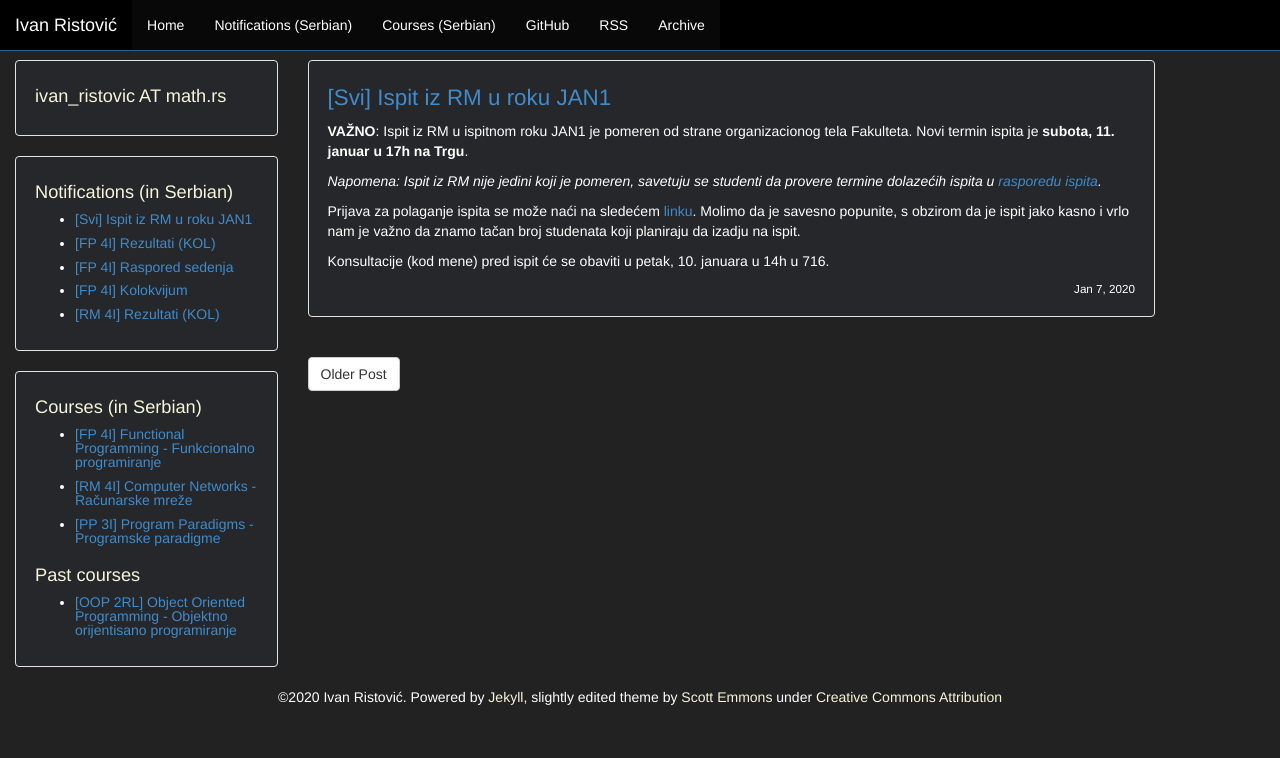
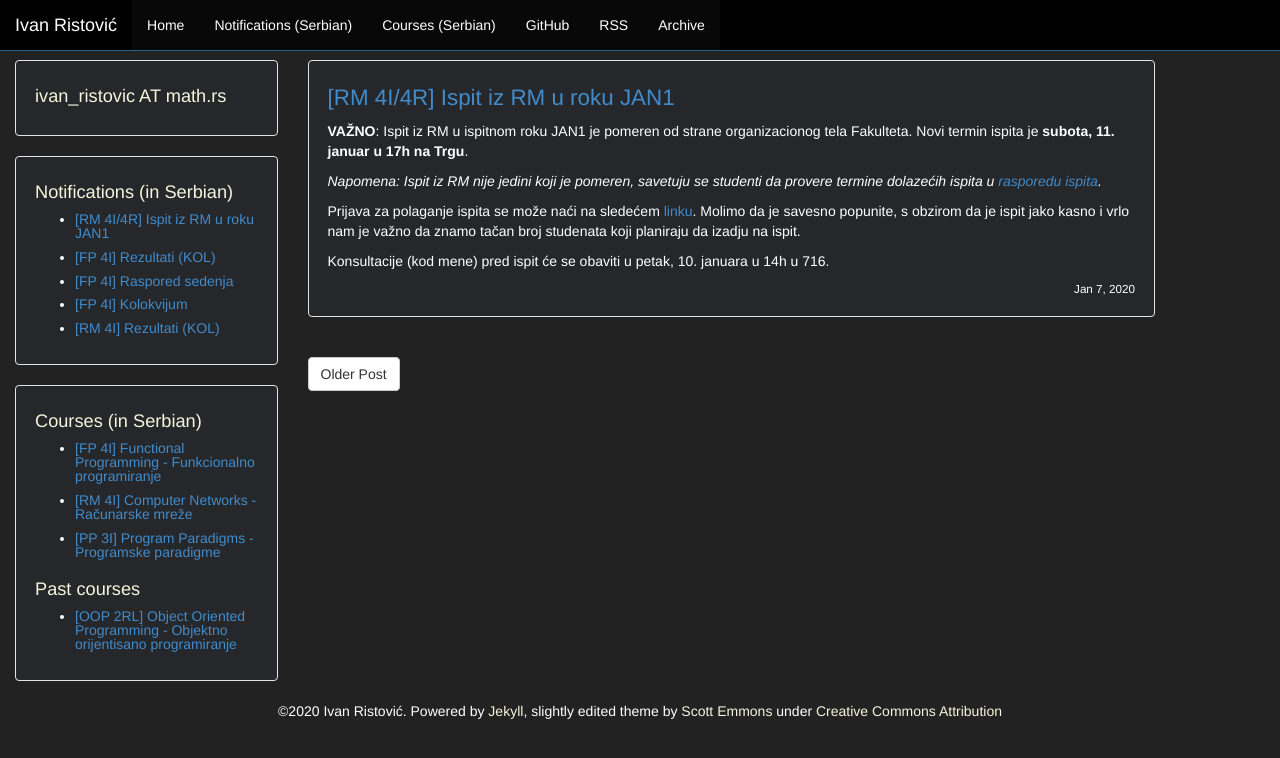
Before and after one commit to ivan-ristovic/ivan-ristovic.github.io, a Jekyll site: the page built from _posts/2019_2020/2020-01-07-rm-exam.md, in a window 1280 px wide. Shown: the top 758 px of the page. Built offline with Jekyll 4.4.1, drawn with Linux system fonts in a browser that asks for light colours.

Commit message:
[RM] JAN1 exam

```diff
--- a/_posts/2019_2020/2020-01-07-rm-exam.md
+++ b/_posts/2019_2020/2020-01-07-rm-exam.md
@@ -1,6 +1,6 @@
 ---
 layout: post
-course: Svi
+course: RM 4I/4R
 title: "Ispit iz RM u roku JAN1"
 date: 2020-01-07 20:00:00 +0100
 comments: false
```
